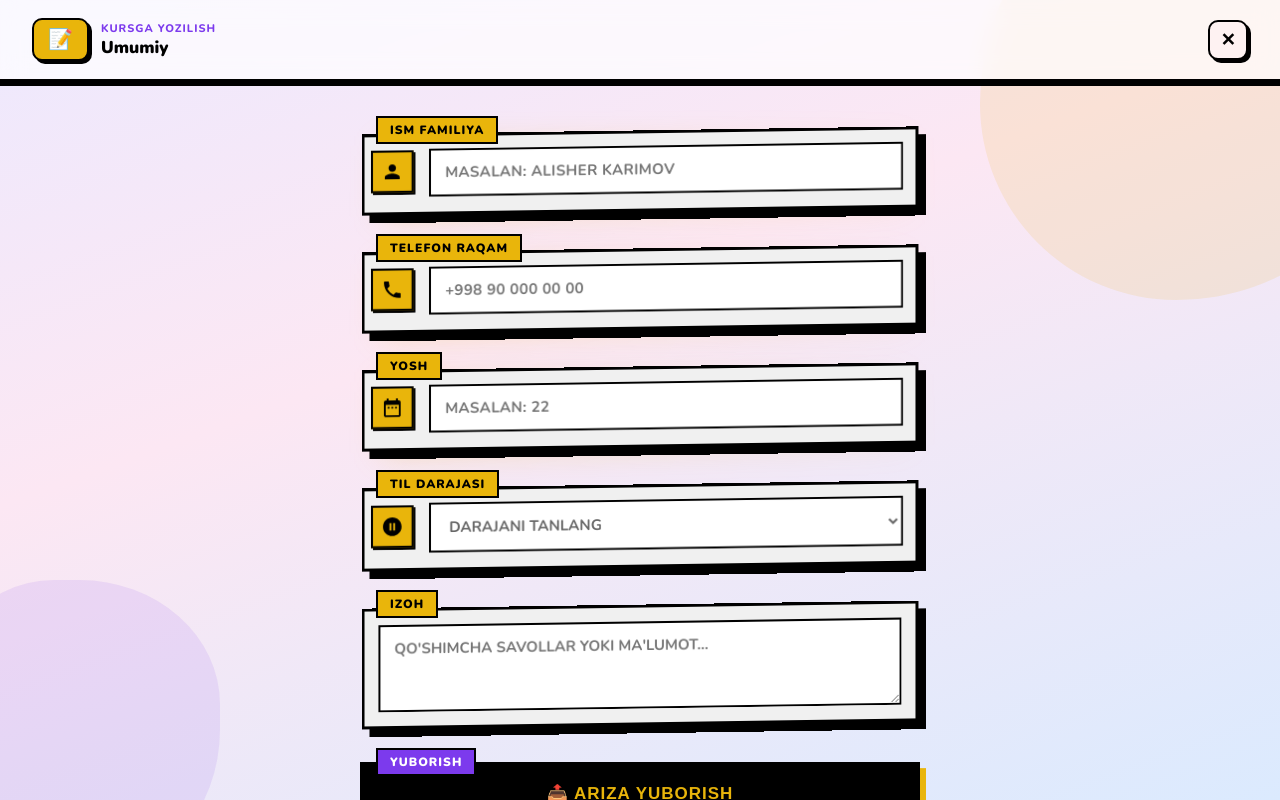
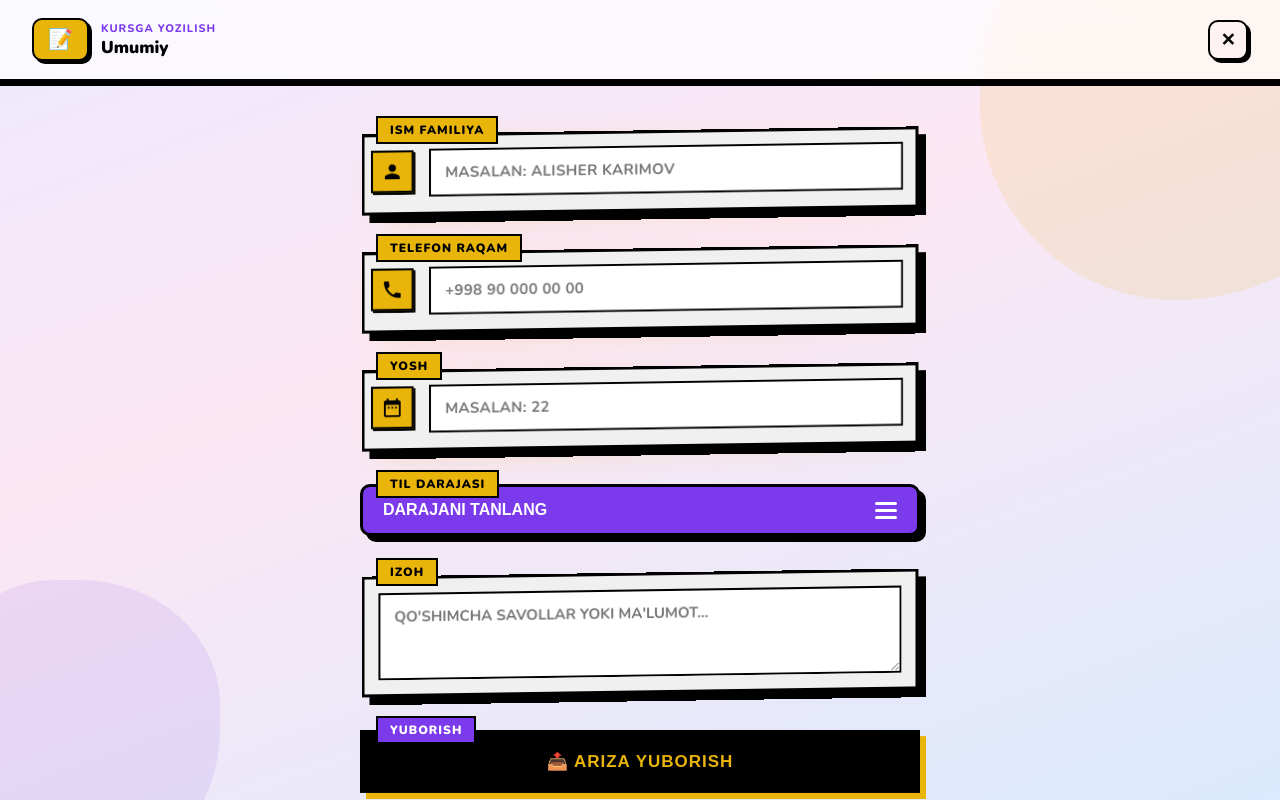
Before and after one commit to DebySanjar/career_center, a React (Vite) app: page / in a window 1280 px wide. Both pictures are taken after a click on the button "Hozir Boshlash 🚀". Shown: the top 800 px of the page. Built offline with nearby package versions, Linux system fonts and the light colour scheme; grey boxes are pictures that could not be loaded.

Commit message:
add dropdown

```diff
--- a/src/components/EnrollModal.jsx
+++ b/src/components/EnrollModal.jsx
@@ -122,65 +122,108 @@ function Input3D({ label, name, value, onChange, placeholder, type, icon }) {
   )
 }
 
-function Select3D({ label, name, value, onChange, icon }) {
-  const [focused, setFocused] = useState(false)
-  const [hovered, setHovered] = useState(false)
-  const active = focused || hovered
+function LevelDropdown({ value, onChange }) {
+  const [open, setOpen] = useState(false)
+
+  const levels = [
+    "Boshlang'ich (A1)",
+    "Elementar (A2)",
+    "O'rta (B1)",
+    "O'rta-yuqori (B2)",
+    "Ilg'or (C1)",
+    "Bilmayman",
+  ]
+
+  const handleSelect = (level) => {
+    onChange({ target: { name: 'level', value: level } })
+    setOpen(false)
+  }
 
   return (
     <div style={{ position: 'relative', marginBottom: 36 }}>
+      {/* Label tag */}
       <div style={{
         position: 'absolute', top: -14, left: 16, zIndex: 4,
-        background: ACCENT, color: BLACK,
-        fontWeight: 900, padding: '4px 12px', fontSize: 12,
+        background: ACCENT, color: BLACK, fontWeight: 900,
+        padding: '4px 12px', fontSize: 12,
         border: `2px solid ${BLACK}`, letterSpacing: 1, userSelect: 'none'
-      }}>{label}</div>
+      }}>TIL DARAJASI</div>
 
-      <div
-        onMouseEnter={() => setHovered(true)}
-        onMouseLeave={() => setHovered(false)}
+      {/* Trigger button */}
+      <button
+        type="button"
+        onClick={() => setOpen(o => !o)}
         style={{
-          position: 'relative', background: '#f0f0f0',
-          padding: '14px 14px', display: 'flex', alignItems: 'center', gap: 12,
+          width: '100%', display: 'flex', alignItems: 'center', justifyContent: 'space-between',
+          background: open ? '#7c3aed' : '#7c3aed',
+          color: '#fff', fontWeight: 800, fontSize: 16,
+          padding: '14px 20px', borderRadius: 10, cursor: 'pointer',
           border: `3px solid ${BLACK}`,
-          transition: 'all 350ms cubic-bezier(0.23, 1, 0.32, 1)',
-          transformStyle: 'preserve-3d',
-          transform: active ? 'rotateX(3deg) rotateY(0.5deg) scale(1.03)' : 'rotateX(8deg) rotateY(-6deg)',
-          perspective: '1000px',
-          boxShadow: active ? `18px 18px 0 -3px ${ACCENT}, 18px 18px 0 0 ${BLACK}` : `8px 8px 0 ${BLACK}`,
+          boxShadow: open ? `4px 4px 0 ${BLACK}` : `6px 6px 0 ${BLACK}`,
+          transition: 'all 0.3s',
+          transform: open ? 'translate(-2px,-2px)' : 'translate(0,0)',
+          position: 'relative', zIndex: 3,
         }}
       >
-        <button type="button" style={{
-          cursor: 'default', border: `2.5px solid ${BLACK}`, background: ACCENT,
-          display: 'flex', justifyContent: 'center', alignItems: 'center',
-          padding: '8px', transform: 'translateZ(20px)',
-          position: 'relative', zIndex: 3, flexShrink: 0,
-          boxShadow: active ? `4px 4px 0 ${BLACK}` : `2px 2px 0 ${BLACK}`,
-          transition: 'all 350ms cubic-bezier(0.23, 1, 0.32, 1)',
-        }}>{icon}</button>
+        <span>{value || 'DARAJANI TANLANG'}</span>
+        {/* Hamburger / X bars */}
+        <div style={{ display: 'flex', flexDirection: 'column', gap: 4, width: 22, height: 18, justifyContent: 'center' }}>
+          <span style={{
+            display: 'block', height: 3, borderRadius: 50, background: '#fff',
+            transition: 'all 0.4s',
+            transformOrigin: 'top right',
+            transform: open ? 'translateY(-25%) rotate(-45deg)' : 'none',
+          }} />
+          <span style={{
+            display: 'block', height: 3, borderRadius: 50, background: '#fff',
+            transition: 'all 0.4s',
+            transform: open ? 'translateX(-50%)' : 'none',
+            opacity: open ? 0 : 1,
+          }} />
+          <span style={{
+            display: 'block', height: 3, borderRadius: 50, background: '#fff',
+            transition: 'all 0.4s',
+            transformOrigin: 'bottom right',
+            transform: open ? 'translateY(25%) rotate(45deg)' : 'none',
+          }} />
+        </div>
+      </button>
 
-        <select
-          name={name} value={value} onChange={onChange}
-          onFocus={() => setFocused(true)} onBlur={() => setFocused(false)}
-          style={{
-            width: '100%', outline: 'none', border: `2.5px solid ${BLACK}`,
-            padding: '12px 14px', fontSize: 15, background: '#fff', color: value ? BLACK : '#666',
-            transform: active ? 'translateZ(20px) translateX(-3px) translateY(-3px)' : 'translateZ(10px)',
-            transition: 'all 350ms cubic-bezier(0.23, 1, 0.32, 1)',
-            position: 'relative', zIndex: 3,
-            fontFamily: "'Nunito', Arial, sans-serif", fontWeight: 700,
-            cursor: 'pointer',
-            boxShadow: active ? `4px 4px 0 ${BLACK}` : 'none',
-          }}
-        >
-          <option value="">DARAJANI TANLANG</option>
-          <option value="Boshlang'ich (A1)">BOSHLANG'ICH (A1)</option>
-          <option value="Elementar (A2)">ELEMENTAR (A2)</option>
-          <option value="O'rta (B1)">O'RTA (B1)</option>
-          <option value="O'rta-yuqori (B2)">O'RTA-YUQORI (B2)</option>
-          <option value="Ilg'or (C1)">ILG'OR (C1)</option>
-          <option value="Bilmayman">BILMAYMAN</option>
-        </select>
+      {/* Dropdown menu */}
+      <div style={{
+        background: '#fff', borderRadius: 10,
+        border: `3px solid ${BLACK}`,
+        position: 'absolute', width: '100%', left: 0, top: 'calc(100% + 8px)',
+        overflow: 'hidden', zIndex: 20,
+        boxShadow: `6px 6px 0 ${BLACK}`,
+        clipPath: open ? 'inset(0% 0% 0% 0% round 10px)' : 'inset(10% 50% 90% 50% round 10px)',
+        transition: 'clip-path 0.4s cubic-bezier(0.23,1,0.32,1)',
+        pointerEvents: open ? 'all' : 'none',
+      }}>
+        {levels.map((level, i) => (
+          <div
+            key={level}
+            onClick={() => handleSelect(level)}
+            style={{
+              padding: '12px 18px', cursor: 'pointer',
+              color: value === level ? '#7c3aed' : '#7c3aed',
+              fontWeight: 800, fontSize: 15,
+              background: value === level ? '#ede9fe' : '#fff',
+              borderBottom: i < levels.length - 1 ? '1px solid rgba(0,0,0,0.12)' : 'none',
+              transition: 'background 0.2s',
+              transform: open ? 'translateY(0)' : 'translateY(30px)',
+              opacity: open ? 1 : 0,
+              transitionDelay: open ? `${0.4 + i * 0.07}s` : '0s',
+              transitionProperty: 'transform, opacity, background',
+              transitionDuration: '0.35s',
+            }}
+            onMouseEnter={e => { if (value !== level) e.currentTarget.style.background = '#f3f4f6' }}
+            onMouseLeave={e => { if (value !== level) e.currentTarget.style.background = '#fff' }}
+          >
+            {value === level && <span style={{ marginRight: 8 }}>✓</span>}
+            {level}
+          </div>
+        ))}
       </div>
     </div>
   )
@@ -305,17 +348,7 @@ export default function EnrollModal({ course, onClose, tg }) {
                 />
               ))}
 
-              <Select3D
-                label="TIL DARAJASI"
-                name="level"
-                value={form.level}
-                onChange={handleChange}
-                icon={
-                  <svg viewBox="0 0 24 24" fill={BLACK} width="22" height="22">
-                    <path d="M12 2C6.48 2 2 6.48 2 12s4.48 10 10 10 10-4.48 10-10S17.52 2 12 2zm-1 14H9V8h2v8zm4 0h-2V8h2v8z" />
-                  </svg>
-                }
-              />
+              <LevelDropdown value={form.level} onChange={handleChange} />
 
               {/* Comment */}
               <div style={{ position: 'relative', marginBottom: 36 }}>
```
